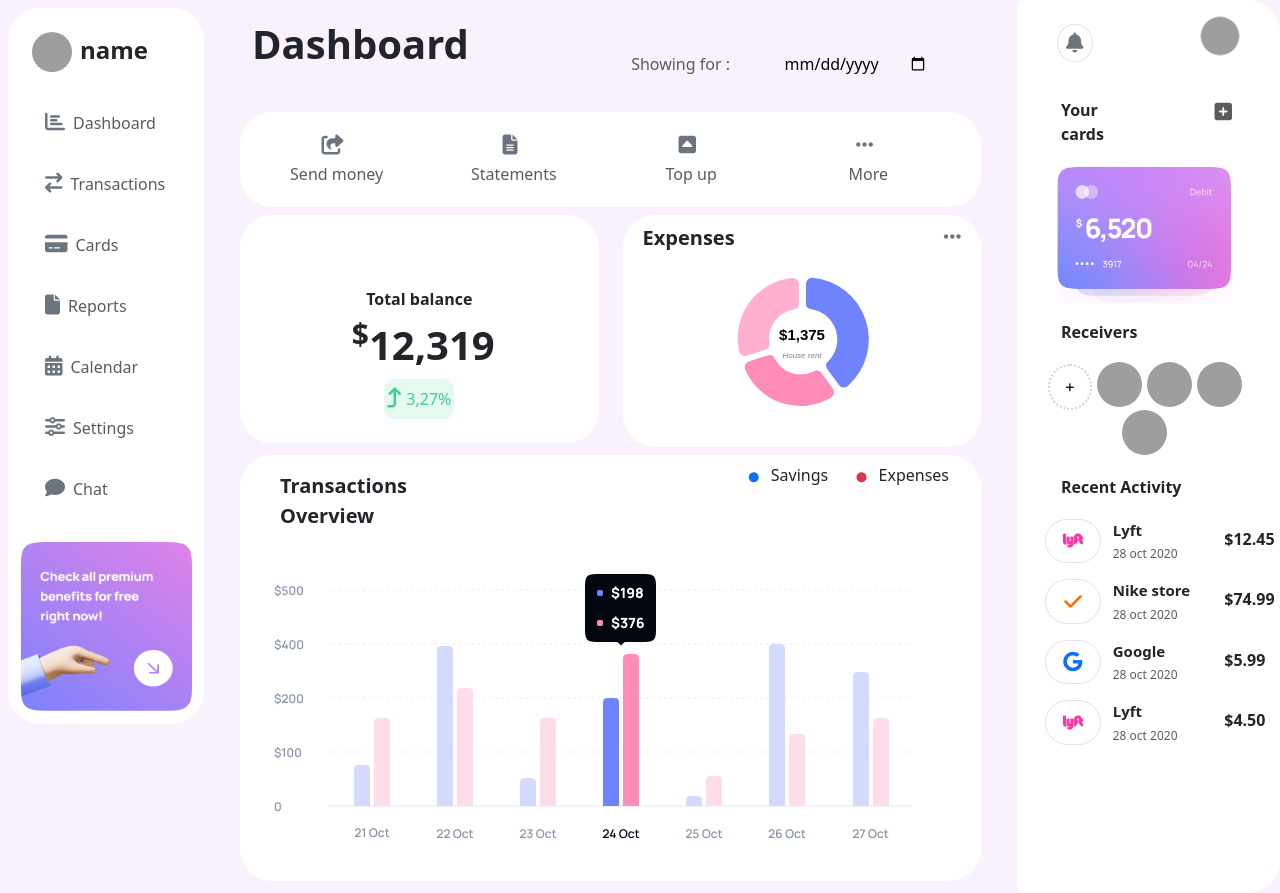
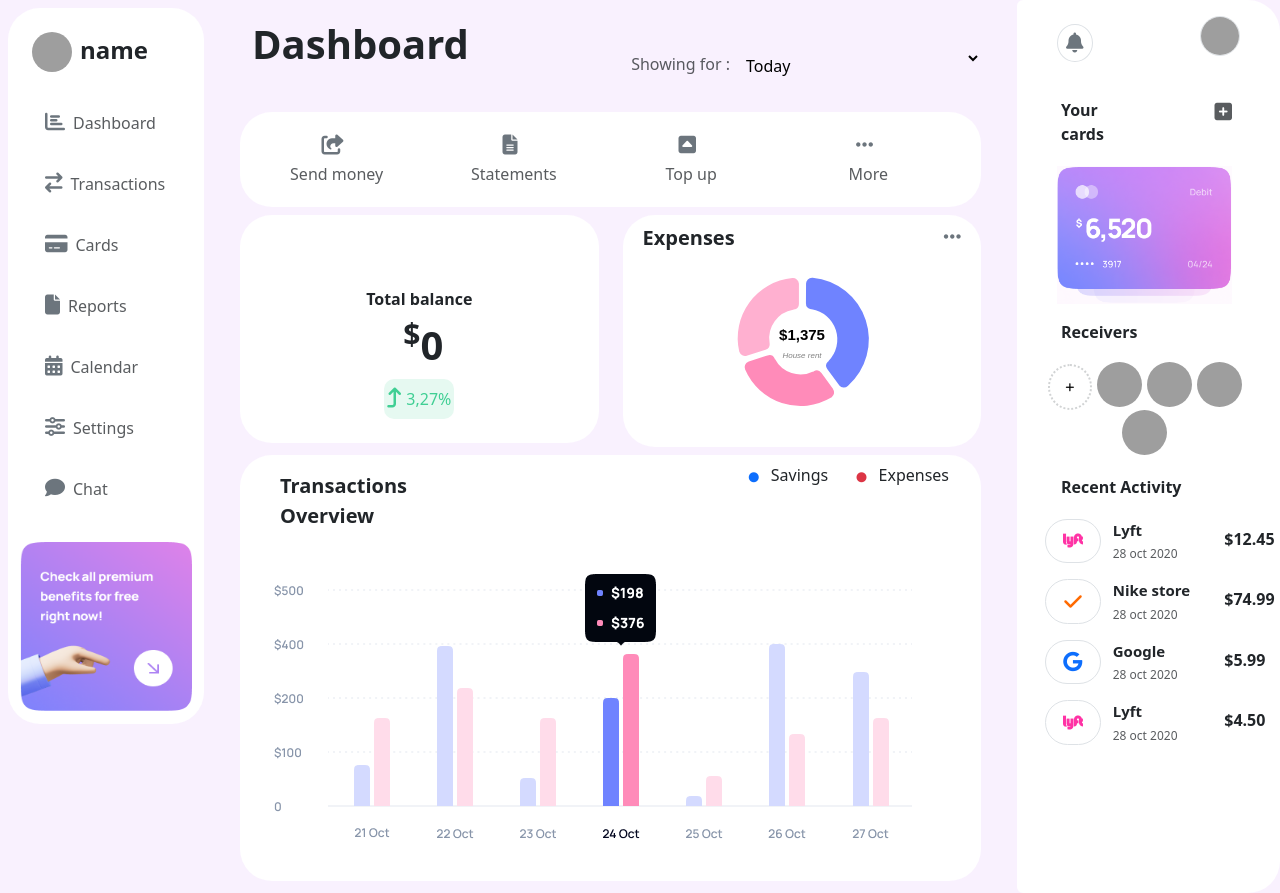
Before and after one commit to Emtethal-Saadeh/Project-React, a React (Create React App) app: page /login in a window 1280 px wide. Both pictures are taken after typing "name@example.com" into the empty fields and a click on the button "SIGN IN". Built offline with nearby package versions, Linux system fonts and the light colour scheme; grey boxes are pictures that could not be loaded.

Commit message:
add periodStore

```diff
--- /dev/null
+++ b/src/context/usePeriodStore.tsx
@@ -0,0 +1,13 @@
+import { create } from 'zustand';
+
+interface Store {
+  period: string;
+  setPeriod: (selectedPeriod: string) => void;
+}
+
+export const usePeriodStore = create<Store>((set) => ({
+  period: 'today',
+  setPeriod: (selectedPeriod) => {
+    set({ period: selectedPeriod });
+  },
+}));
--- a/src/dashboard/components/Center/component/DashboardHeader.tsx
+++ b/src/dashboard/components/Center/component/DashboardHeader.tsx
@@ -1,23 +1,38 @@
+/* eslint-disable @typescript-eslint/no-unsafe-argument */
 import React from 'react'
 import '../../../../assets/styles/dashboard.scss';
 import { Container, Navbar } from 'react-bootstrap';
 import ToolbarHeader from '../../../../layout/Home/components/Header/Toolbar/component/ToolbarHeader';
 import Toolbarbody from '../../../../layout/Home/components/Header/Toolbar/component/Toolbarbody';
-import { dashboardStore } from '../../../../context/useDateFilterStore';
+import { usePeriodStore } from '../../../../context/usePeriodStore';
 
 const DashboardHeader = () => {
-  const setdashboardStore = dashboardStore((state) => state.setDateFilter);
+  // const setdashboardStore = dashboardStore((state) => state.setDateFilter);
+  const { period, setPeriod } = usePeriodStore();
 
-  const handleDateChange = (e: React.ChangeEvent<HTMLInputElement>) => {
-    const selectedDate = e.target.value;
-    setdashboardStore(selectedDate);
+  // const handleDateChange = (e: React.ChangeEvent<HTMLInputElement>) => {
+  //  const selectedDate = e.target.value;
+  //  setdashboardStore(selectedDate);
+  // };
+  const handlePeriodChange = (e: { target: { value: any; }; }) => {
+    const selectedPeriod = e.target.value;
+    setPeriod(selectedPeriod);
   };
   return (
     <>
     <div className="row d-none d-sm-flex mt-0">
         <h1 className="text-start col fw-bold mt-0">Dashboard</h1>
         <p className="ml-0 text-body-secondary fs-6 pt-1  text-end col mt-5 ">Showing for :</p>
-        <div className='ms-0 mt-5 pt-1 ps-0 col'><input type="date" onChange={handleDateChange} className="col bg-transparent border-0 ms-0" /></div>
+        {/* <div className='ms-0 mt-5 pt-1 ps-0 col'><input type="date" onChange={handleDateChange} className="col bg-transparent border-0 ms-0" /></div> */}
+        <select
+          value={period}
+          onChange={handlePeriodChange}
+          className="ms-0 mt-4 pt-3 ps-0 col bg-transparent border-0"
+        >
+          <option value="today">Today</option>
+          <option value="month">Month</option>
+          <option value="year">Year</option>
+        </select>
     </div>
     <Navbar  expand={false}>
     <Container fluid>
--- a/src/dashboard/components/Center/component/TotalBalance.tsx
+++ b/src/dashboard/components/Center/component/TotalBalance.tsx
@@ -1,11 +1,64 @@
-import React from 'react'
+import React, { useEffect, useState } from 'react'
 import '../../../../assets/styles/dashboard.scss';
+import { usePeriodStore } from '../../../../context/usePeriodStore';
+import { getAllTransactions } from '../../../transactions-api';
 
 const TotalBalance = () => {
+  const [totalBualance, setTotalBalance] = useState(0);
+  const { period } = usePeriodStore();
+
+  useEffect(() => {
+    const calculateTotalBalance = () => {
+      const transactions = getAllTransactions();
+      let balance = 0;
+
+      if (period === 'today') {
+        const today = new Date();
+        const startOfToday = new Date(today.getFullYear(), today.getMonth(), today.getDate());
+        const endOfToday = new Date(today.getFullYear(), today.getMonth(), today.getDate() + 1);
+        balance = transactions.reduce((total, transaction) => {
+          const transactionDate = new Date(transaction.date);
+          if (transactionDate >= startOfToday && transactionDate < endOfToday) {
+            return total + transaction.amount;
+          }
+          return total;
+        }, 0);
+      } else if (period === 'month') {
+        const today = new Date();
+        const startOfMonth = new Date(today.getFullYear(), today.getMonth(), 1);
+        const endOfMonth = new Date(today.getFullYear(), today.getMonth() + 1, 0);
+        balance = transactions.reduce((total, transaction) => {
+          const transactionDate = new Date(transaction.date);
+          if (transactionDate >= startOfMonth && transactionDate <= endOfMonth) {
+            return total + transaction.amount;
+          }
+          return total;
+        }, 0);
+      } else if (period === 'year') {
+        const today = new Date();
+        const startOfYear = new Date(today.getFullYear(), 0, 1);
+        const endOfYear = new Date(today.getFullYear(), 11, 31);
+        balance = transactions.reduce((total, transaction) => {
+          const transactionDate = new Date(transaction.date);
+          if (transactionDate >= startOfYear && transactionDate <= endOfYear) {
+            return total + transaction.amount;
+          }
+          return total;
+        }, 0);
+      }
+
+      setTotalBalance(balance);
+    };
+
+    calculateTotalBalance();
+  }, [period]);
   return (
     <div className=" my-1 text-center col rounded-5 bg-white" >
         <p className="fw-bold mt-5 my-1 pt-4">Total balance</p>
-        <p className="ms-2 fs-1 fw-bold my-1"><sup>$</sup>12,319</p>
+        <p className="ms-2 fs-1 fw-bold my-1">
+        <sup>$</sup>
+        {totalBualance}
+        </p>
         <div className="status mx-auto my-4 mt-0">
         <span> <i className="fa fa-level-up mt-1 fz20" ></i></span> 3,27%
         </div>
```
